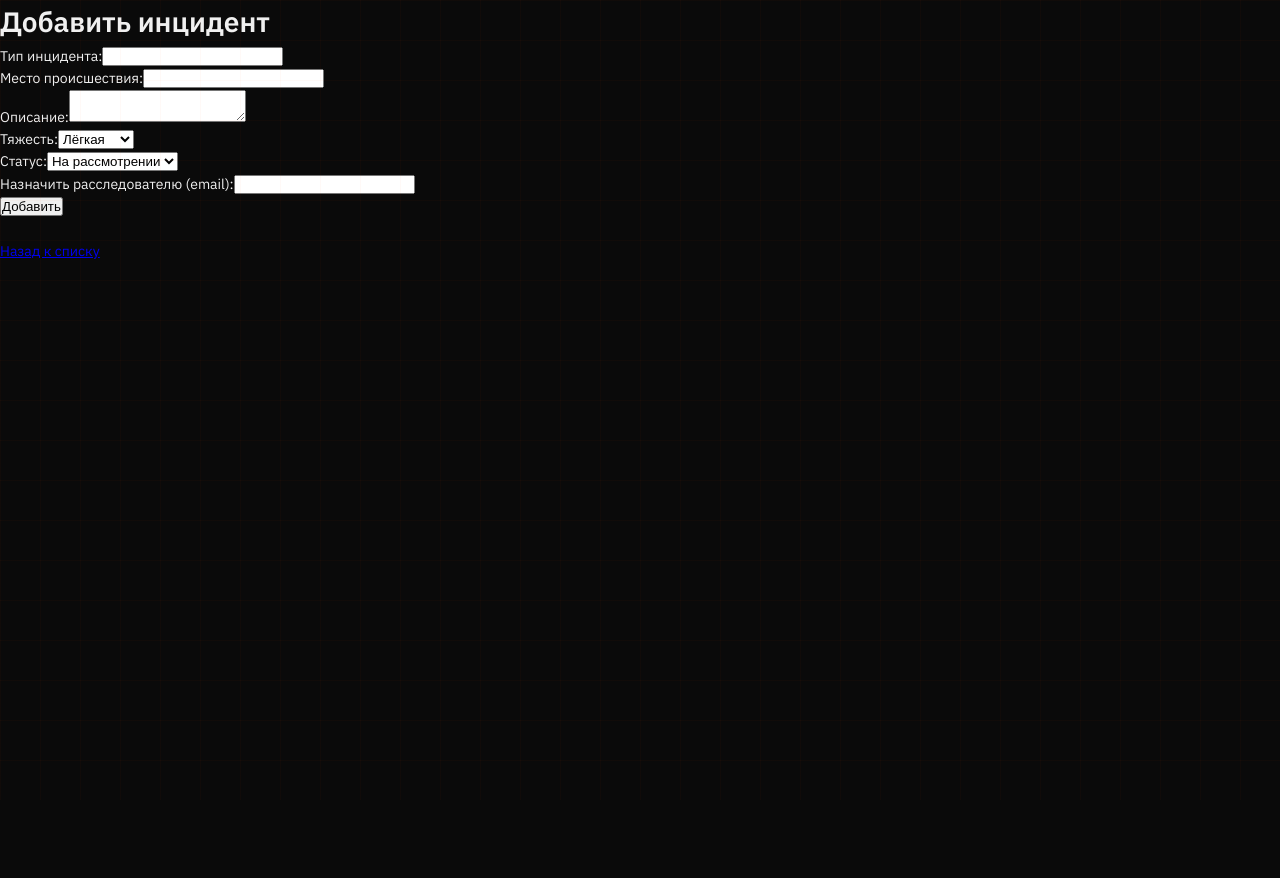
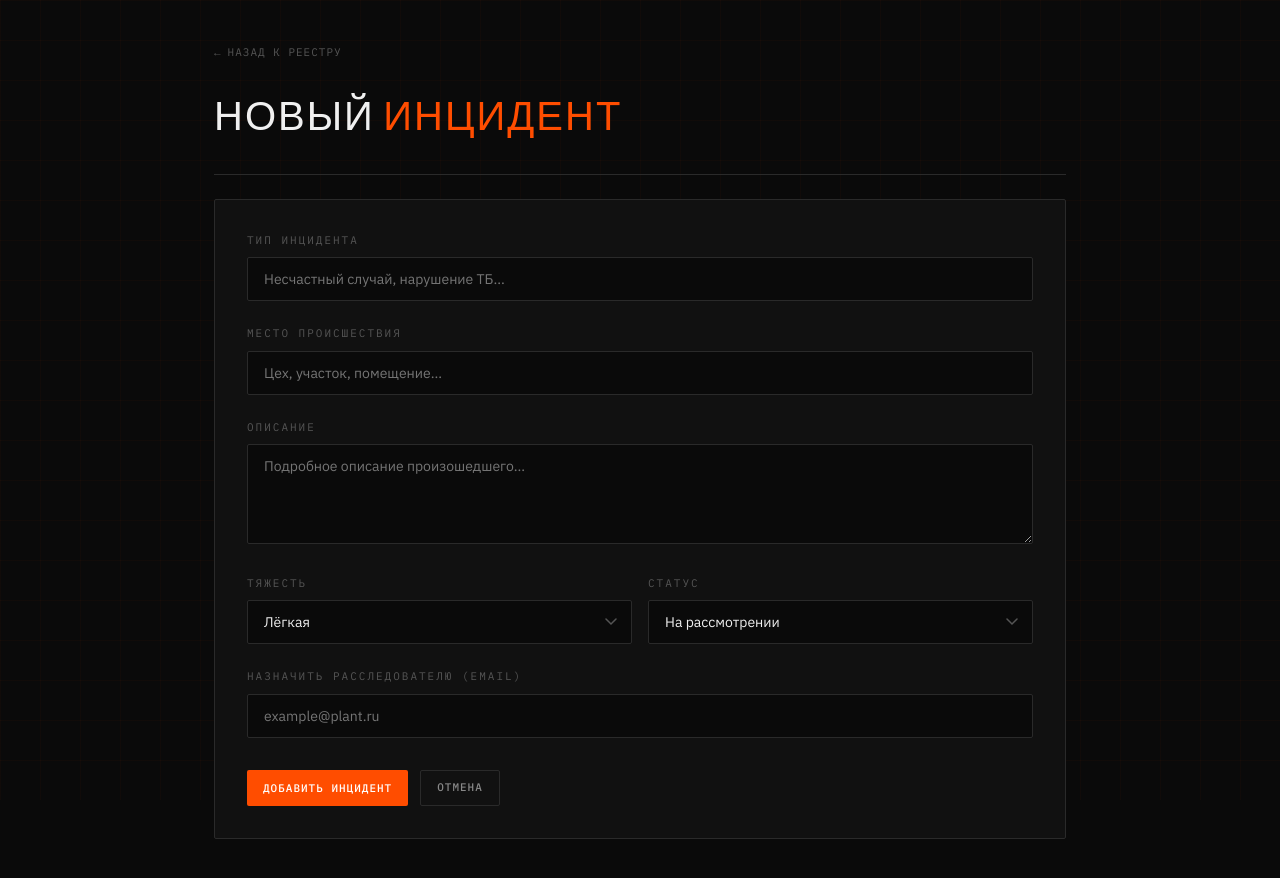
Before and after one commit to Kenpach1Zaracki/sem4-lab1, a React (Create React App) app: page /add in a window 1280 px wide. Before the commit the page ends 800 px from the top, so only its background shows below. Built offline with nearby package versions, Linux system fonts and the light colour scheme; sample sign-in values are in the browser's storage.

Commit message:
Refactor Form component layout and error handling

```diff
--- a/src/pages/Form.js
+++ b/src/pages/Form.js
@@ -7,32 +7,27 @@ const Form = () => {
   const navigate = useNavigate()
   const currentUser = getUser()
   const [newIncident, setNewIncident] = useState({
-    type: '',
-    location: '',
-    description: '',
-    severity: 'Лёгкая',
-    status: 'На рассмотрении',
-    assignedTo: '',
+    type: '', location: '', description: '',
+    severity: 'Лёгкая', status: 'На рассмотрении', assignedTo: '',
   })
   const [errors, setErrors] = useState({})
   const [serverError, setServerError] = useState(null)
 
-  // Только админ может добавлять инциденты
   if (currentUser.role !== 'admin') {
     return (
-      <div>
-        <p>У вас нет прав для добавления инцидентов.</p>
-        <Link to='/'>Назад</Link>
+      <div className='page'>
+        <div className='server-error'>У вас нет прав для добавления инцидентов.</div>
+        <Link to='/' className='back-link'>Назад</Link>
       </div>
     )
   }
 
   const validate = () => {
-    const newErrors = {}
-    if (!newIncident.type.trim()) newErrors.type = 'Укажите тип инцидента'
-    if (!newIncident.location.trim()) newErrors.location = 'Укажите место происшествия'
-    if (!newIncident.description.trim()) newErrors.description = 'Заполните описание'
-    return newErrors
+    const e = {}
+    if (!newIncident.type.trim()) e.type = 'Укажите тип инцидента'
+    if (!newIncident.location.trim()) e.location = 'Укажите место происшествия'
+    if (!newIncident.description.trim()) e.description = 'Заполните описание'
+    return e
   }
 
   const handleChange = e => {
@@ -42,71 +37,64 @@ const Form = () => {
 
   const handleSubmit = e => {
     e.preventDefault()
-    const validationErrors = validate()
-    if (Object.keys(validationErrors).length > 0) {
-      setErrors(validationErrors)
-      return
-    }
+    const ve = validate()
+    if (Object.keys(ve).length > 0) { setErrors(ve); return }
     api.post('/incidents', JSON.stringify(newIncident))
-      .then(response => {
-        console.log('Инцидент добавлен:', response.data)
-        navigate('/')
-      })
-      .catch(() => {
-        setServerError('Не удалось добавить инцидент. Попробуйте позже.')
-      })
+      .then(() => navigate('/'))
+      .catch(() => setServerError('Не удалось добавить инцидент. Попробуйте позже.'))
   }
 
   return (
-    <div>
-      <h1>Добавить инцидент</h1>
-      {serverError && <div style={{ color: 'red' }}>{serverError}</div>}
+    <div className='page'>
+      <Link to='/' className='back-link'>Назад к реестру</Link>
+      <div className='form-page-title'>НОВЫЙ <span>ИНЦИДЕНТ</span></div>
+      <div className='form-divider' />
+      {serverError && <div className='server-error'>{serverError}</div>}
+      <div className='form-card'>
         <form onSubmit={handleSubmit}>
-        <label>
-          Тип инцидента:
-          <input type='text' name='type' value={newIncident.type} onChange={handleChange} />
-        </label>
-        {errors.type && <div style={{ color: 'red' }}>{errors.type}</div>}
-        <br />
-        <label>
-          Место происшествия:
-          <input type='text' name='location' value={newIncident.location} onChange={handleChange} />
-        </label>
-        {errors.location && <div style={{ color: 'red' }}>{errors.location}</div>}
-        <br />
-        <label>
-          Описание:
-          <textarea name='description' value={newIncident.description} onChange={handleChange} />
-        </label>
-        {errors.description && <div style={{ color: 'red' }}>{errors.description}</div>}
-        <br />
-        <label>
-          Тяжесть:
-          <select name='severity' value={newIncident.severity} onChange={handleChange}>
+          <div className='form-group'>
+            <label className='form-label'>Тип инцидента</label>
+            <input className='form-input' type='text' name='type' value={newIncident.type} onChange={handleChange} placeholder='Несчастный случай, нарушение ТБ...' />
+            {errors.type && <div className='form-error'>{errors.type}</div>}
+          </div>
+          <div className='form-group'>
+            <label className='form-label'>Место происшествия</label>
+            <input className='form-input' type='text' name='location' value={newIncident.location} onChange={handleChange} placeholder='Цех, участок, помещение...' />
+            {errors.location && <div className='form-error'>{errors.location}</div>}
+          </div>
+          <div className='form-group'>
+            <label className='form-label'>Описание</label>
+            <textarea className='form-textarea' name='description' value={newIncident.description} onChange={handleChange} placeholder='Подробное описание произошедшего...' />
+            {errors.description && <div className='form-error'>{errors.description}</div>}
+          </div>
+          <div className='form-row'>
+            <div className='form-group'>
+              <label className='form-label'>Тяжесть</label>
+              <select className='form-select' name='severity' value={newIncident.severity} onChange={handleChange}>
                 <option value='Лёгкая'>Лёгкая</option>
                 <option value='Средняя'>Средняя</option>
                 <option value='Высокая'>Высокая</option>
               </select>
-        </label>
-        <br />
-        <label>
-          Статус:
-          <select name='status' value={newIncident.status} onChange={handleChange}>
+            </div>
+            <div className='form-group'>
+              <label className='form-label'>Статус</label>
+              <select className='form-select' name='status' value={newIncident.status} onChange={handleChange}>
                 <option value='На рассмотрении'>На рассмотрении</option>
                 <option value='Расследуется'>Расследуется</option>
                 <option value='Устранено'>Устранено</option>
               </select>
-        </label>
-        <br />
-        <label>
-          Назначить расследователю (email):
-          <input type='text' name='assignedTo' value={newIncident.assignedTo} onChange={handleChange} />
-        </label>
-        <br />
-        <button type='submit'>Добавить</button>
+            </div>
+          </div>
+          <div className='form-group'>
+            <label className='form-label'>Назначить расследователю (email)</label>
+            <input className='form-input' type='text' name='assignedTo' value={newIncident.assignedTo} onChange={handleChange} placeholder='example@plant.ru' />
+          </div>
+          <div className='form-actions'>
+            <button type='submit' className='btn btn-primary'>Добавить инцидент</button>
+            <Link to='/' className='btn btn-ghost'>Отмена</Link>
+          </div>
         </form>
-      <br />
-      <Link to='/'>Назад к списку</Link>
+      </div>
     </div>
   )
 }
```
Lines whose indentation alone changed are shown as unchanged.
